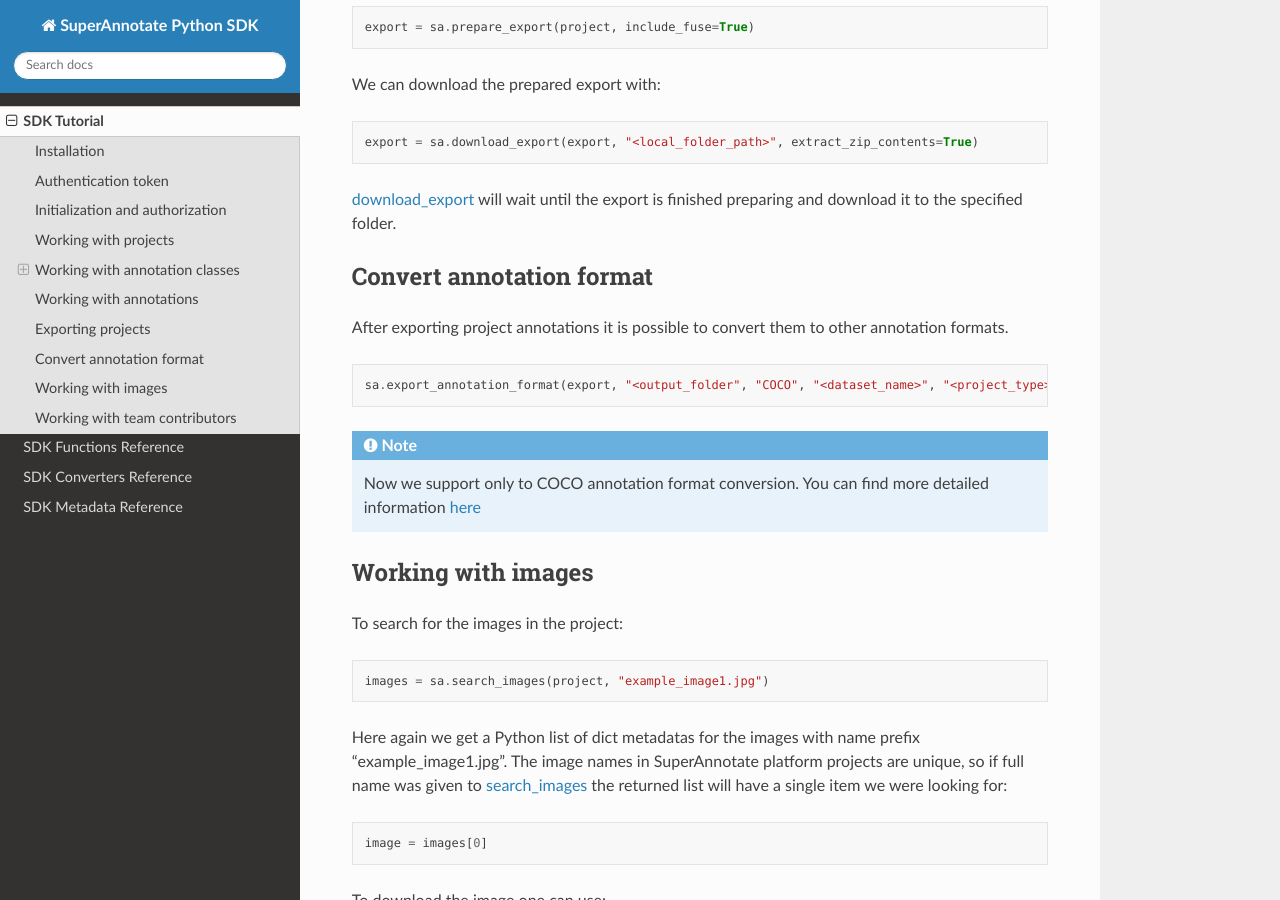
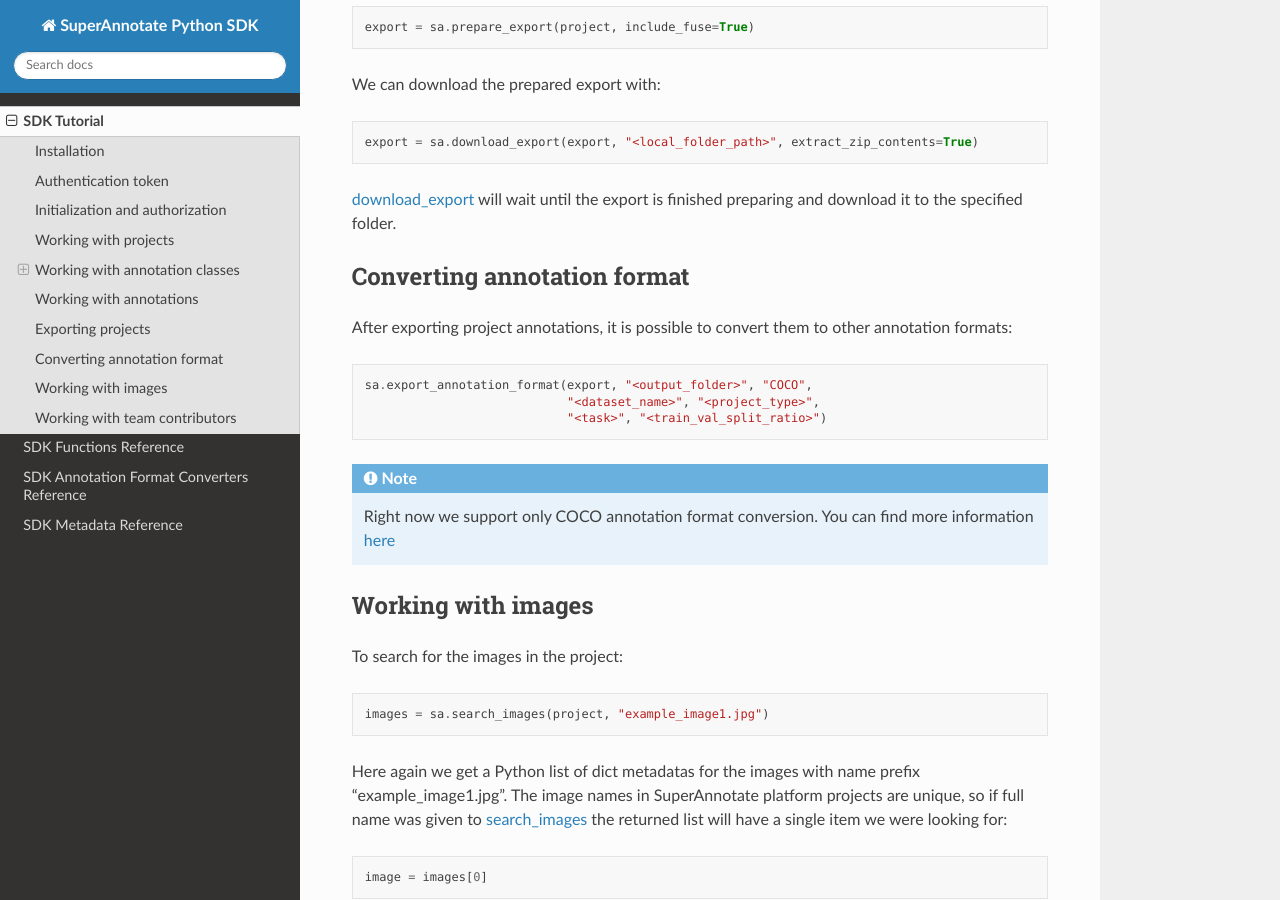
Before and after one commit to superannotateai/superannotate-python-sdk, a Sphinx documentation site: the page built from docs/source/tutorial.sdk.rst, in a window 1280 px wide and 900 px high, scrolled down 3923 px. Built offline with Sphinx 7.4.7 and the Read the Docs theme 2.0.0, drawn with Linux system fonts in a browser that asks for light colours; some of the changed text lies outside the part shown.

Commit message:
Docs improvement

```diff
--- a/docs/source/tutorial.sdk.rst
+++ b/docs/source/tutorial.sdk.rst
@@ -210,18 +210,21 @@ We can download the prepared export with:
 finished preparing and download it to the specified folder.
 
 
-Convert annotation format
+Converting annotation format
 ______________________________
 
-After exporting project annotations it is possible to convert them to other annotation formats.
+After exporting project annotations, it is possible to convert them to other annotation formats:
 
 .. code-block:: python
 
-    sa.export_annotation_format(export, "<output_folder", "COCO", "<dataset_name>", "<project_type>", "<task>", "<train_val_split_ratio>")
+    sa.export_annotation_format(export, "<output_folder>", "COCO",
+                                "<dataset_name>", "<project_type>",
+                                "<task>", "<train_val_split_ratio>")
 
 .. note::
 
-  Now we support only to COCO annotation format conversion. You can find more detailed information :ref:`here <ref_import_annotation_format>`
+  Right now we support only COCO annotation format conversion.
+  You can find more information :ref:`here <ref_converter>`
 
 
 Working with images
```
Also changed, not shown: docs/source/converter.sdk.rst (+2 -9 lines).
